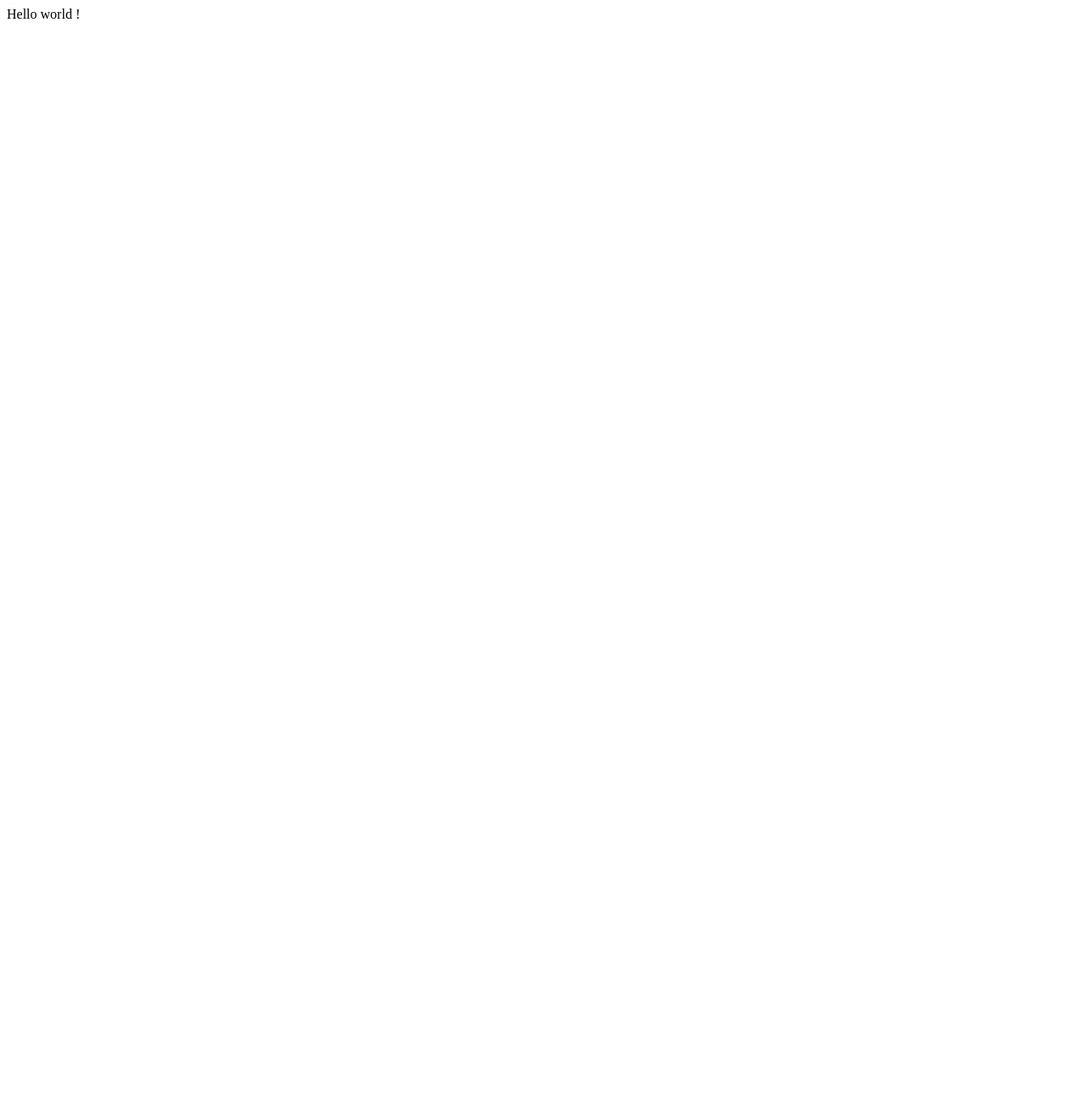
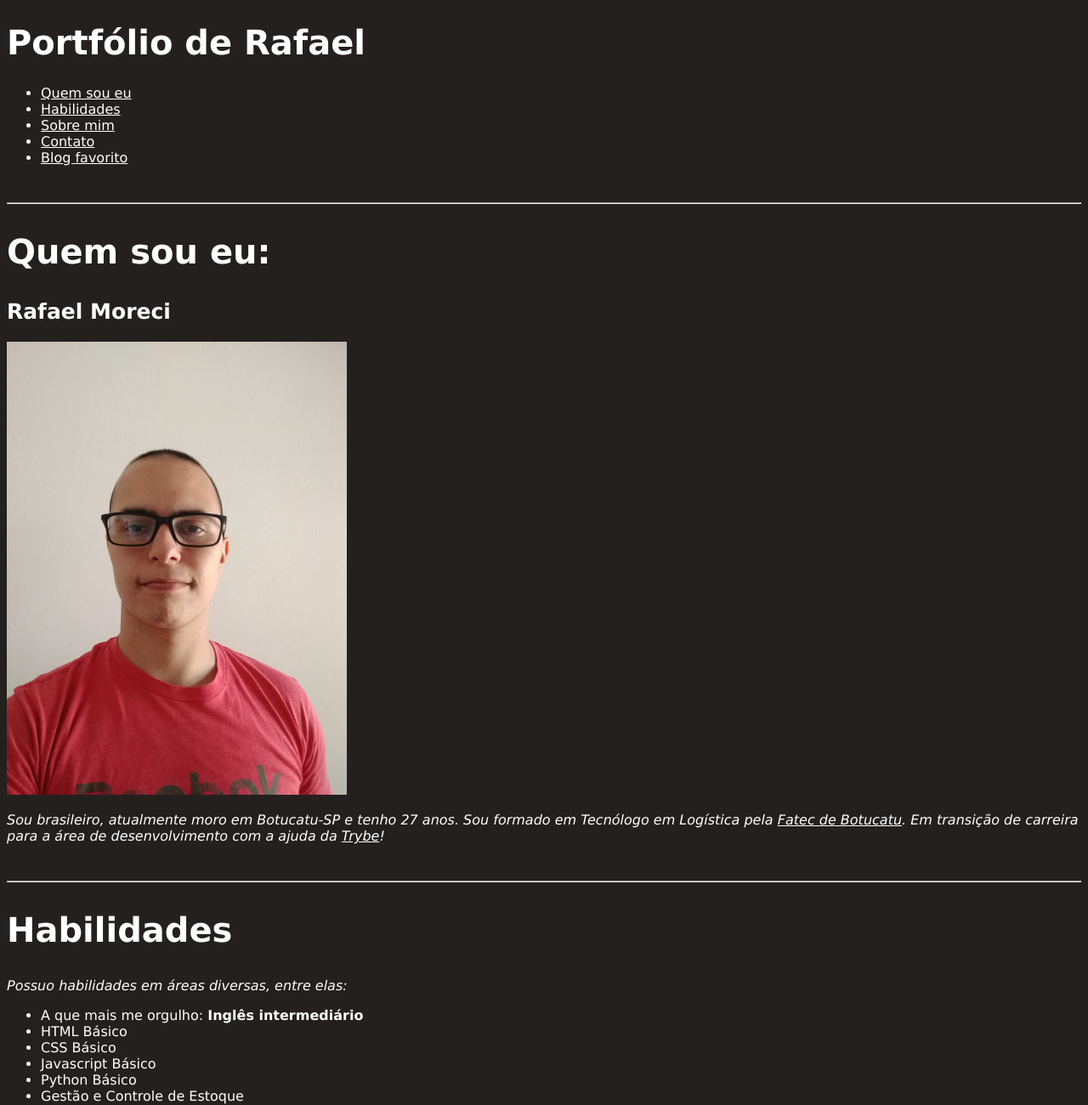
Before and after one commit to Terexes/Terexes.github.io, a plain HTML site: page index.html in a window 1280 px wide. Shown: the top 1300 px of the page at 85% size. Before the commit the page ends 800 px from the top, so only its background shows below. Drawn offline with Linux system fonts and the light colour scheme.

Commit message:
HTML updates and folders added

```diff
--- a/index.html
+++ b/index.html
@@ -1 +1,83 @@
-Hello world !
+<!DOCTYPE html>
+<html lang="pt-br">
+  <head>
+    <meta charset="UTF-8" />
+    <meta http-equiv="X-UA-Compatible" content="IE=edge" />
+    <meta name="viewport" content="width=device-width, initial-scale=1.0" />
+    <title>Portfólio Web | Rafael Moreci</title>
+    <link rel="stylesheet" type="text/css" href="static/styles.css"
+  </head>
+  <body>
+    <h1 id="topo">Portfólio de Rafael</h1>
+    <ul>
+      <li><a href="#who-am-i">Quem sou eu</a></li>
+      <li><a href="#skills">Habilidades</a></li>
+      <li><a href="#about-me">Sobre mim</a></li>
+      <li><a href="#contact">Contato</a></li>
+      <li>
+        <a href="https://www.umsabadoqualquer.com/" target="_blank"
+          >Blog favorito</a
+        >
+      </li>
+    </ul>
+    <br />
+    <hr />
+
+    <h2 id="who-am-i">Quem sou eu:</h2>
+    <h2 class="nome">Rafael Moreci</h2>
+    <img src="img/foto.jpeg" alt="Foto de Rafael" width="400px" />
+    <p>
+      <em
+        >Sou brasileiro, atualmente moro em Botucatu-SP e tenho 27 anos. Sou
+        formado em Tecnólogo em Logística pela
+        <a href="http://www.fatecbt.edu.br/" target="_blank"
+          >Fatec de Botucatu</a
+        >. Em transição de carreira para a área de desenvolvimento com a ajuda
+        da <a href="https://www.betrybe.com/" target="_blank">Trybe</a>!
+      </em>
+    </p>
+    <br />
+    <hr />
+    <h2 id="skills">Habilidades</h2>
+    <p><em>Possuo habilidades em áreas diversas, entre elas:</em></p>
+    <ul class="lista">
+      <li>A que mais me orgulho: <strong>Inglês intermediário</strong></li>
+      <li>HTML Básico</li>
+      <li>CSS Básico</li>
+      <li>Javascript Básico</li>
+      <li>Python Básico</li>
+      <li>Gestão e Controle de Estoque</li>
+      <li>Versatilidade</li>
+    </ul>
+    <br />
+    <hr />
+    <h2 id="about-me">Sobre mim</h2>
+    <p>
+      <em
+        >Sempre tive contato com tecnologia graças ao meu principal hobby ser
+        jogar vídeo game, principalmente MMORPGs e jogos online de
+        estratégia.<br />
+        Outra paixão que tenho é o motociclismo, hobby no qual pretendo investir
+        mais tempo ao longo dos anos.<br />
+        Após minha graduação em logística, ainda mantive o contato com
+        tecnologia, sempre pesquisando à respeito e sempre pensando em realizar
+        a transição de área, algo que estou trabalhando para alcançar. Visando
+        maiores opções de carreira e qualidade de vida.
+      </em>
+    </p>
+    <hr />
+    <h2 id="contact">Contato:</h2>
+    <p>
+      <em
+        >Atualmente, meu principal meio de contato é o
+        <a href="https://www.linkedin.com/in/rafaelmoreci/" target="_blank"
+          >Linkedin</a
+        >. E, em meu
+        <a href="https://github.com/Terexes" target="_blank">Github</a>, é
+        possível acompanhar alguns de meus projetos.</em
+      >
+    </p>
+    <hr />
+    <a class="topo" href="#topo">Voltar ao topo</a>
+  </body>
+</html>
--- /dev/null
+++ b/static/styles.css
@@ -0,0 +1,38 @@
+* {
+  font-family: "Montserrat", "Verdana", "Arial", sans-serif;
+}
+body {
+  background-color: #24201e;
+}
+h1,
+h2 {
+  color: #fff;
+  font-size: 40px;
+}
+p {
+  color: #fff;
+  font-size: 16px;
+}
+
+li {
+  color: #fff;
+  font-size: 16px;
+}
+
+a:link,
+a:visited {
+  color: #fff;
+  font-size: 16px;
+}
+
+a:hover {
+  color: #ab4215;
+}
+
+.topo {
+  float: right;
+}
+
+.nome {
+  font-size: 25px;
+}
```
Also changed, not shown: img/foto.jpeg (added).
